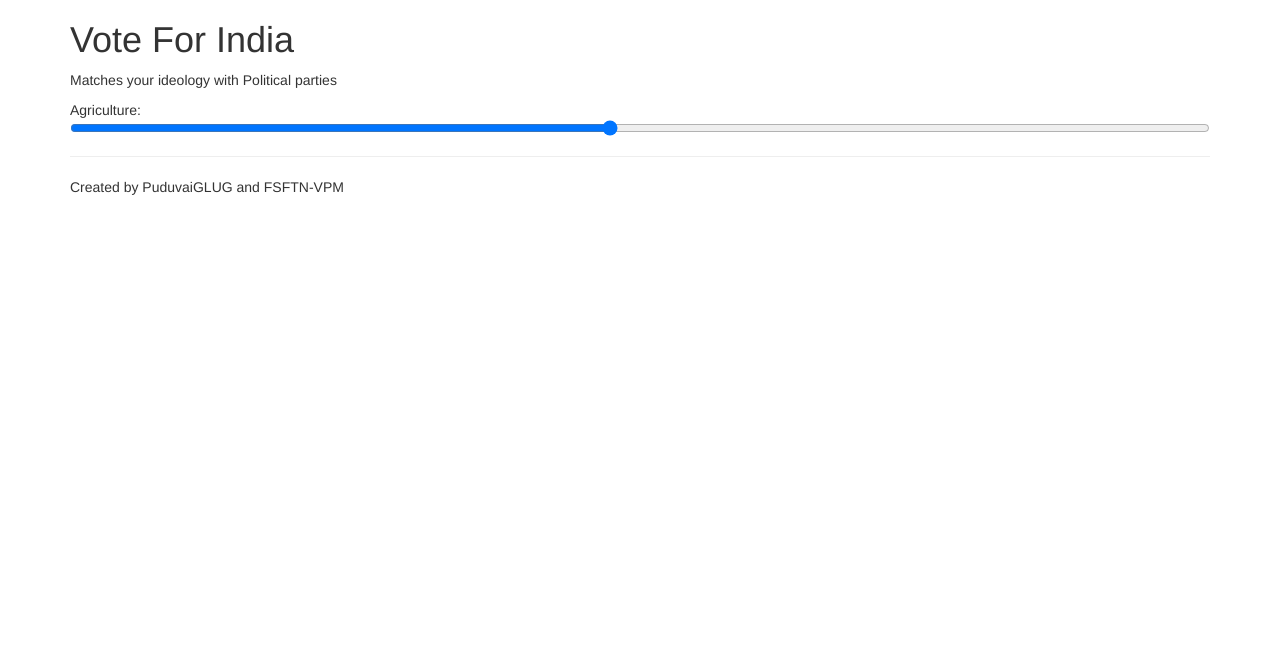
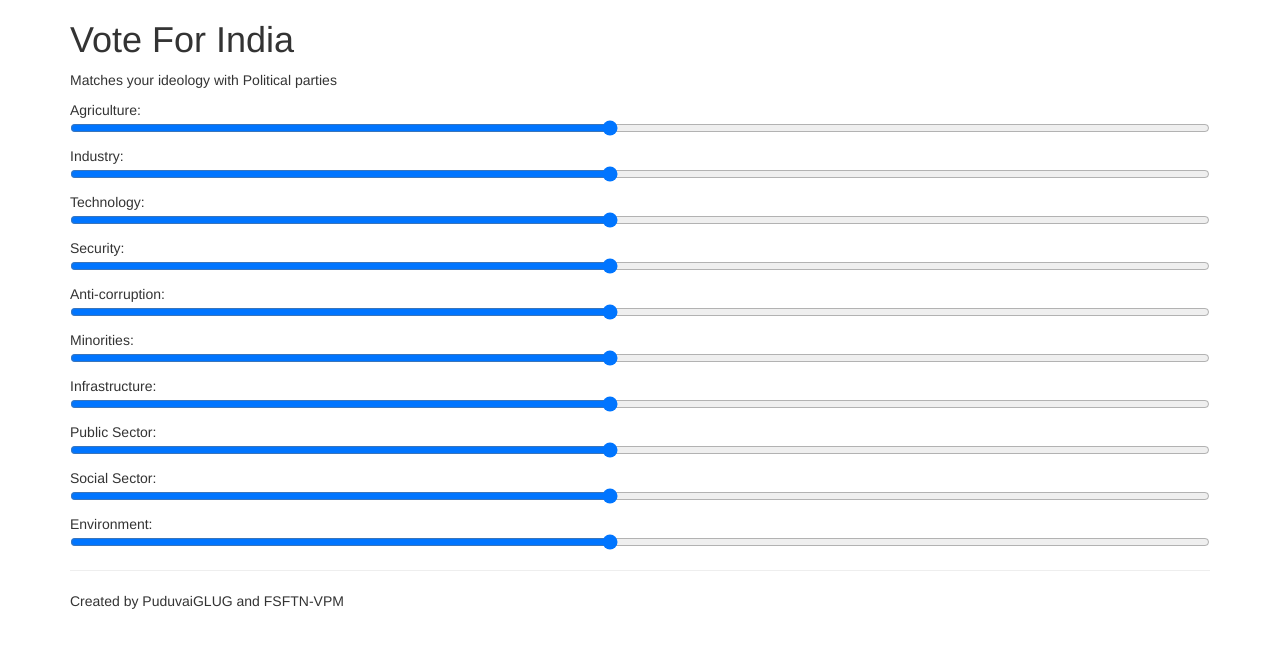
Before and after one commit to FSHMP/vote-for-india, a Flask app: page / in a window 1280 px wide. Shown: the top 648 px of the page. Run offline with Flask 2, Linux system fonts and the light colour scheme; some libraries are stand-ins or nearby versions.

Commit message:
Added sliders in index.html

```diff
--- a/wsgi/voteforindia/templates/index.html
+++ b/wsgi/voteforindia/templates/index.html
@@ -10,5 +10,25 @@
 {% block body %}
 <h1>Vote For India</h1>
 <p>Matches your ideology with Political parties</p>
+
 Agriculture: <input type="range" min="1" max="20" value="10" id="agri" onchange="display();"><p id="agri_val"></p>
+
+Industry: <input type="range" min="1" max="20" value="10" id="indu" onchange="display();"><p id="indu_val"></p>
+
+Technology: <input type="range" min="1" max="20" value="10" id="tech" onchange="display();"><p id="tech_val"></p>
+
+Security: <input type="range" min="1" max="20" value="10" id="sec" onchange="display();"><p id="sec_val"></p>
+
+Anti-corruption: <input type="range" min="1" max="20" value="10" id="antic" onchange="display();"><p id="antic_val"></p>
+
+Minorities: <input type="range" min="1" max="20" value="10" id="mino" onchange="display();"><p id="mino"></p>
+
+Infrastructure: <input type="range" min="1" max="20" value="10" id="infra" onchange="display();"><p id="infra_val"></p>
+
+Public Sector: <input type="range" min="1" max="20" value="10" id="pub" onchange="display();"><p id="pub_val"></p>
+
+Social Sector: <input type="range" min="1" max="20" value="10" id="soc" onchange="display();"><p id="soc_val"></p>
+
+Environment: <input type="range" min="1" max="20" value="10" id="env" onchange="display();"><p id="env_val"></p>
+
 {% endblock %}
```
